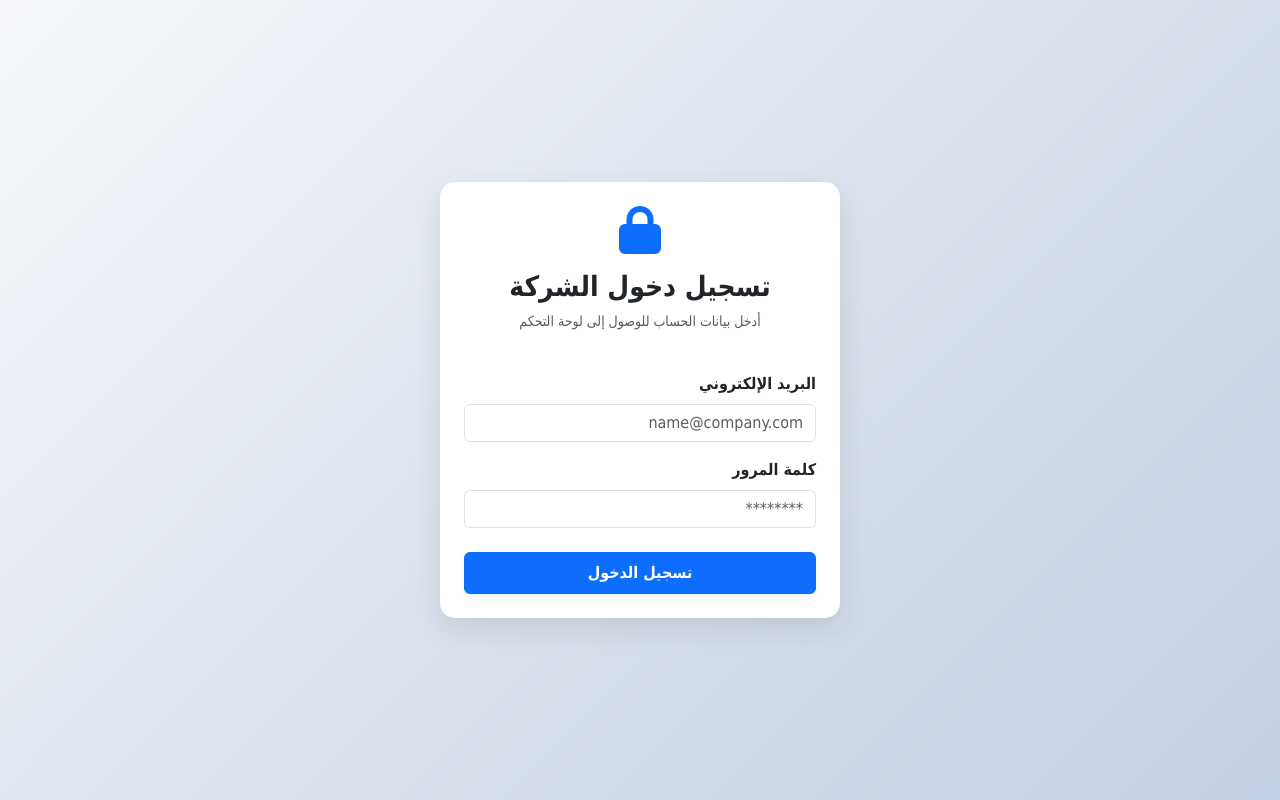
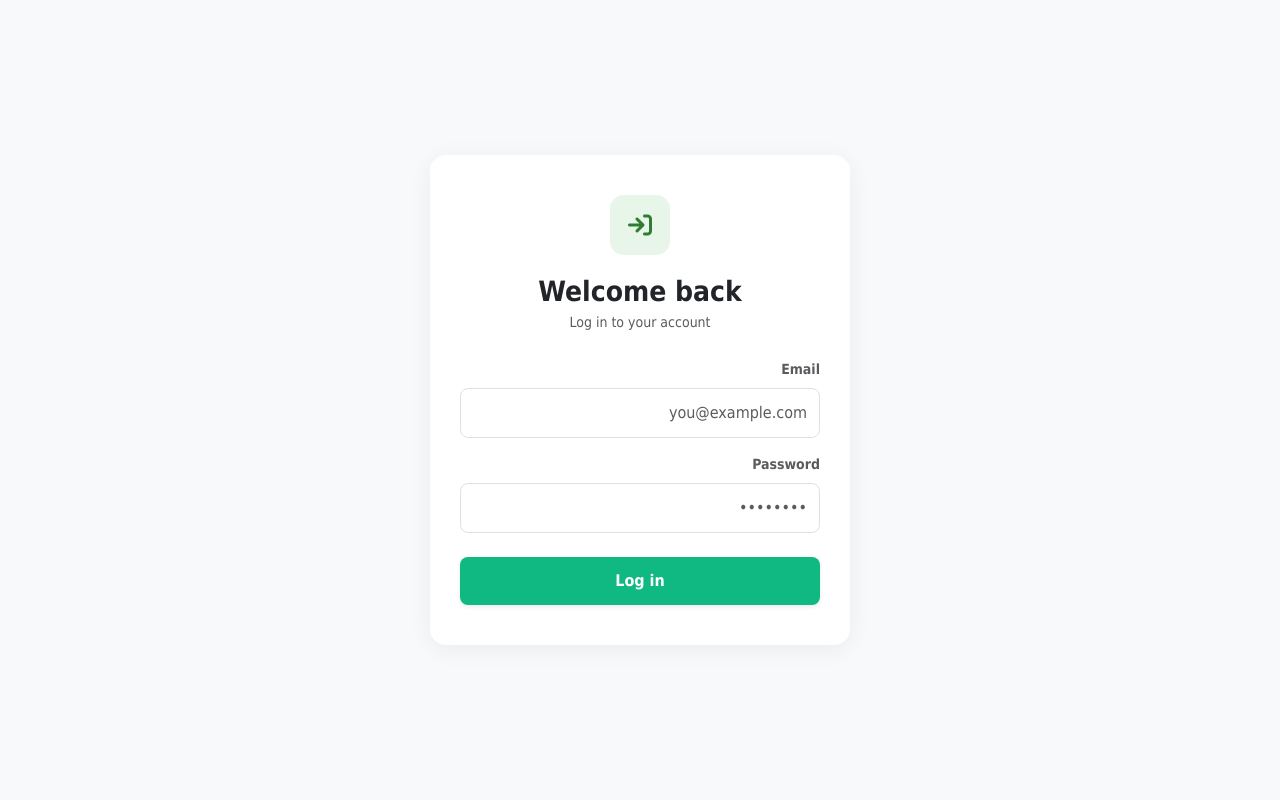
Before and after one commit to mosab2222/archive-project, a Flask app: page /login in a window 1280 px wide. Run offline with Flask 3, Linux system fonts and the light colour scheme.

Commit message:
Update login.html

```diff
--- a/templates/login.html
+++ b/templates/login.html
@@ -3,37 +3,91 @@
 <head>
     <meta charset="UTF-8">
     <meta name="viewport" content="width=device-width, initial-scale=1.0">
-    <title>تسجيل دخول الشركات - نظام الأرشفة</title>
+    <title>تسجيل الدخول - نظام الأرشفة</title>
     <link rel="stylesheet" href="https://cdn.jsdelivr.net/npm/bootstrap@5.3.0/dist/css/bootstrap.min.css">
     <link rel="stylesheet" href="https://cdnjs.cloudflare.com/ajax/libs/font-awesome/6.4.0/css/all.min.css">
     <style>
-        body { background: linear-gradient(135deg, #f5f7fa 0%, #c3cfe2 100%); height: 100vh; display: flex; align-items: center; justify-content: center; font-family: Tahoma, sans-serif; }
-        .login-card { width: 100%; max-width: 400px; border: none; border-radius: 15px; box-shadow: 0 10px 30px rgba(0,0,0,0.1); }
+        body {
+            background-color: #f8f9fa;
+            height: 100vh;
+            display: flex;
+            align-items: center;
+            justify-content: center;
+            font-family: Tahoma, sans-serif;
+        }
+        .login-card {
+            width: 100%;
+            max-width: 420px;
+            border: none;
+            border-radius: 16px;
+            box-shadow: 0 4px 24px rgba(0,0,0,0.06);
+            padding: 40px 30px;
+            background: white;
+        }
+        .icon-box {
+            width: 60px;
+            height: 60px;
+            background-color: #e8f5e9;
+            color: #2e7d32;
+            display: flex;
+            align-items: center;
+            justify-content: center;
+            border-radius: 14px;
+            margin: 0 auto 20px auto;
+            font-size: 24px;
+        }
+        .btn-success-custom {
+            background-color: #10b981;
+            border: none;
+            padding: 12px;
+            font-size: 1rem;
+            font-weight: bold;
+            color: white;
+            border-radius: 8px;
+            transition: background 0.2s;
+        }
+        .btn-success-custom:hover {
+            background-color: #059669;
+        }
+        .form-control {
+            padding: 12px;
+            border-radius: 8px;
+            border: 1px solid #dee2e6;
+        }
+        .form-control:focus {
+            box-shadow: 0 0 0 3px rgba(16, 185, 129, 0.15);
+            border-color: #10b981;
+        }
     </style>
 </head>
 <body>
-    <div class="card login-card p-4 bg-white">
-        <div class="text-center mb-4">
-            <i class="fa-solid fa-lock fa-3x text-primary mb-3"></i>
-            <h3 class="fw-bold text-dark">تسجيل دخول الشركة</h3>
-            <p class="text-muted small">أدخل بيانات الحساب للوصول إلى لوحة التحكم</p>
+
+    <div class="card login-card">
+        <div class="icon-box">
+            <i class="fa-solid fa-arrow-right-to-bracket"></i>
         </div>
 
+        <h3 class="text-center fw-bold text-dark mb-1">Welcome back</h3>
+        <p class="text-center text-muted mb-4 small">Log in to your account</p>
+
         {% if error %}
-            <div class="alert alert-danger py-2 text-center" role="alert">{{ error }}</div>
+            <div class="alert alert-danger py-2 text-center small" role="alert">{{ error }}</div>
         {% endif %}
 
         <form method="POST">
             <div class="mb-3">
-                <label class="form-label fw-bold">البريد الإلكتروني</label>
-                <input type="email" name="email" class="form-control" required placeholder="name@company.com">
+                <label class="form-label text-muted small fw-bold">Email</label>
+                <input type="email" name="email" class="form-control" required placeholder="you@example.com">
             </div>
             <div class="mb-4">
-                <label class="form-label fw-bold">كلمة المرور</label>
-                <input type="password" name="password" class="form-control" required placeholder="********">
+                <div class="d-flex justify-content-between align-items-center">
+                    <label class="form-label text-muted small fw-bold">Password</label>
+                </div>
+                <input type="password" name="password" class="form-control" required placeholder="••••••••">
             </div>
-            <button type="submit" class="btn btn-primary w-100 fw-bold py-2 shadow-sm">تسجيل الدخول</button>
+            <button type="submit" class="btn btn-success-custom w-100 shadow-sm">Log in</button>
         </form>
     </div>
+
 </body>
 </html>
```
